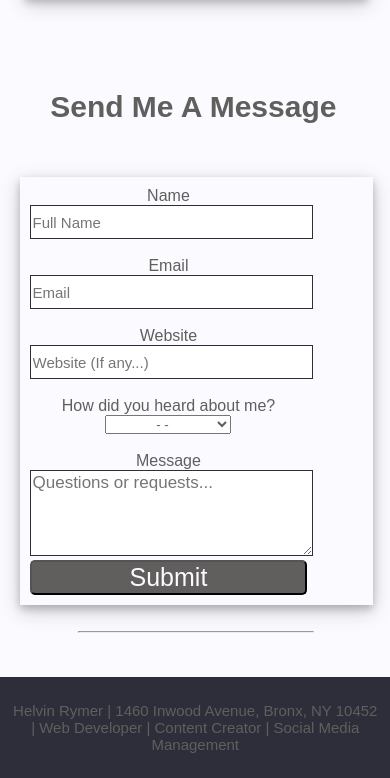
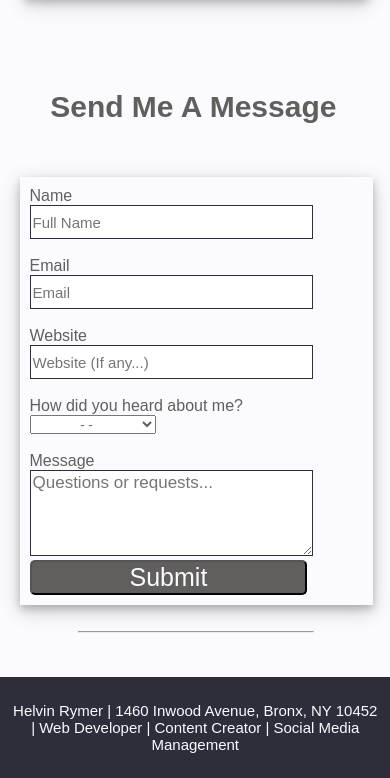
Before and after one commit to Helvin159/HelvinRymer, a PHP site: page / in a window 390 px wide. Shown: the part 3006-3784 px from the top of the page. Run offline with PHP 8.4, Linux system fonts and the light colour scheme.

Commit message:
bio and resume update

```diff
--- a/css/style.css
+++ b/css/style.css
@@ -489,6 +489,9 @@ hr {
 	background-color: rgba(96, 95, 94, 0.1);
 }
 
+footer p{
+	color: #FAFAFF;
+}
 footer {
 	width: 100%;
 	font-size: 20px;
@@ -507,108 +510,6 @@ body {
 	overflow-x: hidden;
 }
 
-
-
-/*iPad Code*/
-/*
-@media screen and (max-width:9000px) {
-
-	#headshot1{
-		width:80%;
-	}
-	.submitbutton{
-		background-color: #605F5E;
-		color:#FAFAFF;
-		border-radius: 5px;
-	}
-	.textarea{
-		border:1px solid #2E2E3A;
-	}
-	.inputs{
-		border:1px solid #2E2E3A;
-		width: 20px;
-	}
-	#sendamessage form{
-		width: 100%;
-	}
-	#sendamessage input{
-		width: 100%;
-	}
-	#hireme{
-		width: 95%;
-		padding: 1%;
-		margin:auto;
-		line-height: 1.5;
-		display: block;
-		font-weight: 400;
-	}
-	#workwithme{
-		width: 95%;
-		padding: 1%;
-		margin:auto;
-		display: block;
-	}
-	#followme{
-		width: 95%;
-		padding: 1%;
-		margin:auto;
-		display: block;
-	}
-	.mywork{
-		display: block;
-		margin-right: 16%;
-	}
-	.sendamessageh2{
-		margin-left:;
-	}
-	.getintouch2{
-		margin-left: 12.5%;
-	}
-	#sendamessage{
-		width: 100%;
-	}
-	#contactdetails li{
-		text-align: center;
-		margin-right: 10%;
-	}
-	#contactdetails{
-		width:100%;
-		text-align: center;
-
-	}
-	#contactinfo{
-		width: 100%;
-
-	}
-	#contact{
-		width:100%;
-	}
-	#paragraph{
-		display:none;
-	}
-	#intro h1{
-		font-size: 50px;
-		padding: 10%;
-	}
-	#intro{
-		height:auto;
-		width: 100%;
-	}
-	footer{
-		font-size: 15px;
-	}
-	body{
-		width: auto;
-		height:100%;
-		overflow-x: scroll;
-		overflow-x: hidden;
-	}
-
-	html {
-		overflow-x: hidden;
-	}
-}
-*/
 
 /*Phone Code*/
 @media (max-width:600px) {
@@ -671,14 +572,15 @@ body {
 	#form{
 		box-shadow: none;
 		margin-left: 5%;
-	box-shadow: 0 4px 8px 0 rgba(0, 0, 0, 0.2), 0 6px 20px 0 rgba(0, 0, 0, 0.19);
+		box-shadow: 0 4px 8px 0 rgba(0, 0, 0, 0.2), 0 6px 20px 0 rgba(0, 0, 0, 0.19);
 		padding-right: 13%;
-
+		text-align: left;
 	}
 
 	#sendamessage form {
 		width: 95%;
 		margin-left: ;
+		text-align: left;
 	}
 
 	#sendamessage input {
@@ -687,17 +589,20 @@ body {
 
 	#sendamessage textarea {
 		width: 100%;
+
 	}
 
 	#sendamessage h2 {
 		margin-left: 7%;
 		font-size: 30px;
+
 	}
 
 	#sendamessage {
 		margin-right: 10%;
 		width: 90%;
 		display: inline;
+		text-align: left;
 	}
 
 	#contactdetails li {
@@ -811,7 +716,6 @@ body {
 	footer p{
 		width: 95%;
 		margin-right: 5%;
-
 	}
 	footer {
 		width: 100%;
--- a/index.html
+++ b/index.html
@@ -77,7 +77,7 @@
 		</div>
 		<div id="paragraph">
 			<p>
-				Helvin Rymer is a rookie freelance web designer, developing sites as of September 2019. Studying Computer Information System, and following up with studies in Web Development with a focus on Bash, HTML5 and CSS. Prior to Web Development, Mr. Rymer has had experience working in real estate as a salesperson. He has earned leadership awards in his previous position and has proven to be someone who shows great pride and professionalism in his work. Currently, Mr. Rymer is working on several sites for multiple clients that include UFR, Perfect Tax Multi-Service, Playa Azul and others...
+				Helvin Rymer is a rookie freelance web designer, developing sites as of September 2019. Studying Computer Information System, and following up with studies in Web Development with a focus on Bash, HTML5 and CSS. Prior to Web Development, Mr. Rymer has had experience working in real estate as a salesperson and managing his own social media presence successfully. He has earned leadership awards in his previous position and has proven to be someone who shows great pride and professionalism in his work. Currently, Mr. Rymer is working on several websites for multiple clients that include UFR, Perfect Tax Multi-Service, Playa Azul and others.
 				<br>
 			</p>
 		</div>
```
Also changed, not shown: 1 other file.
